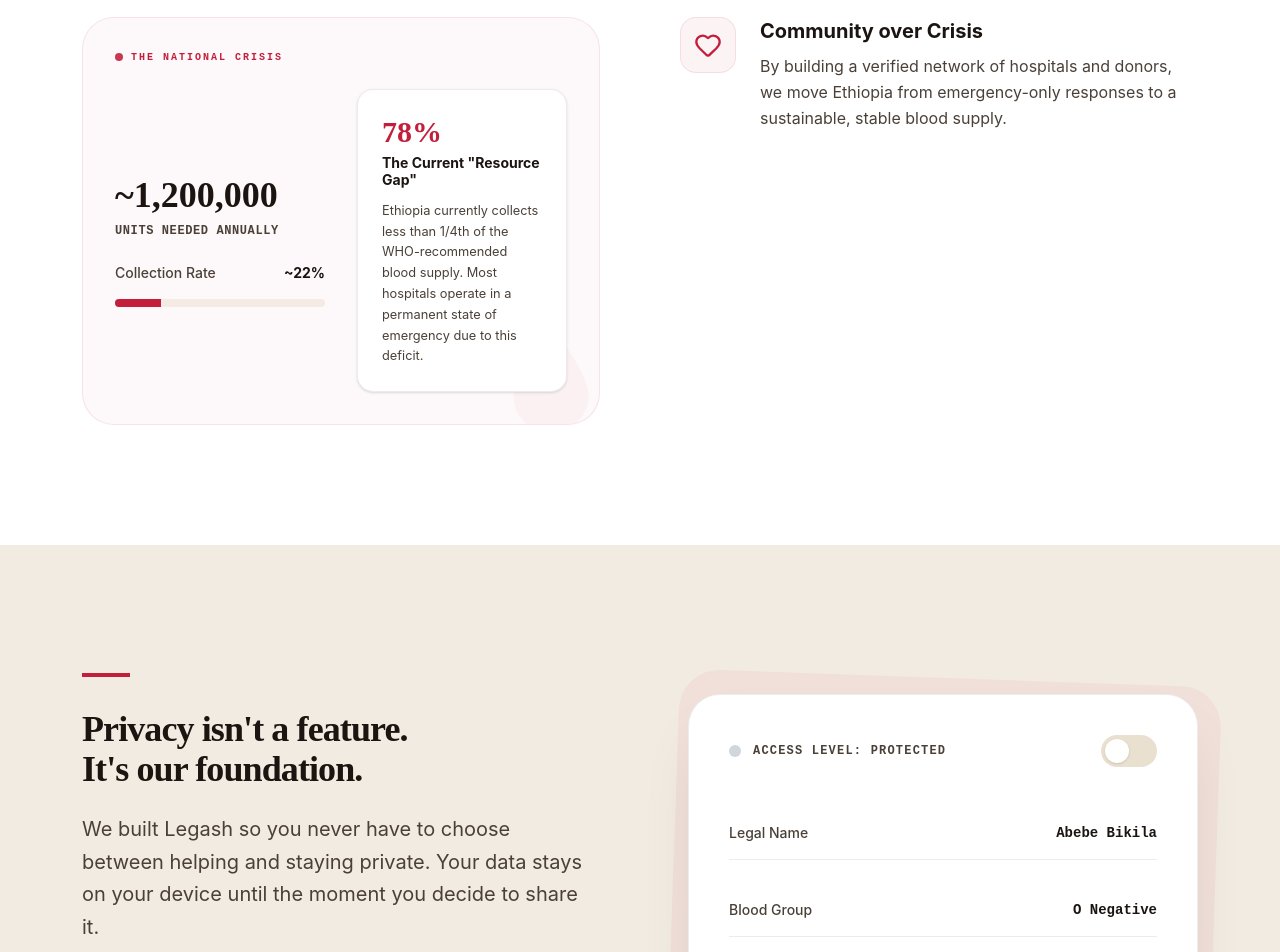
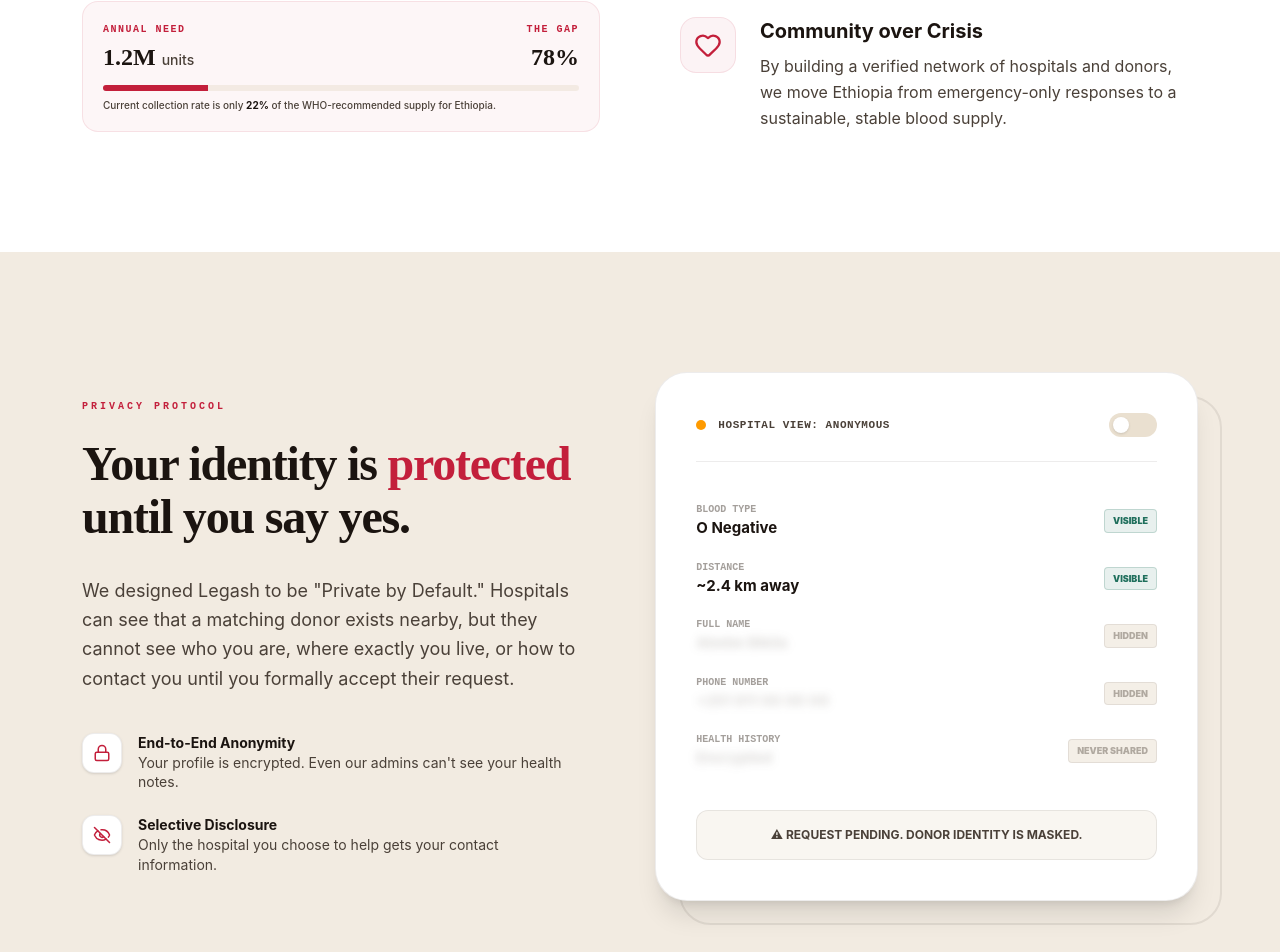
Before and after one commit to Legash-Team/Frontend, a React (Vite) app: page / in a window 1280 px wide. Shown: the part 1701-2653 px from the top of the page. Built offline with nearby package versions, Linux system fonts and the light colour scheme; no server answers.

Commit message:
feat: finished the landing page

```diff
--- a/src/components/navigation/Footer.tsx
+++ b/src/components/navigation/Footer.tsx
@@ -1,50 +1,105 @@
+import React from 'react';
 import { Logo } from '@/components/ui/Logo';
+import { Link } from 'react-router-dom';
 
 export const Footer = () => {
   return (
-    <footer className="bg-ink pt-24 pb-12 text-paper">
+    <footer className="bg-ink pt-20 pb-10 text-paper border-t border-white/5">
       <div className="max-w-[1180px] mx-auto px-8">
+
+        {/* Top Section: Brand and Links */}
         <div className="grid grid-cols-1 lg:grid-cols-12 gap-16 mb-20">
-          <div className="lg:col-span-5">
-            <Logo className="text-paper mb-8" />
-            <p className="text-paper/50 text-lg max-w-sm leading-relaxed mb-8">
-              Transforming blood donation in Ethiopia through direct, private, and smart matching technology.
+
+          {/* Column 1: Brand & Description */}
+          <div className="lg:col-span-6 flex flex-col items-start">
+            <Logo className="text-paper mb-6" />
+            <p className="text-paper/50 text-[0.95rem] max-w-sm leading-relaxed">
+              The professional digital link between Ethiopia's medical facilities and a verified network of donors. Optimized for speed, privacy, and precision.
             </p>
-            <div className="flex gap-4">
-              <div className="px-4 py-2 rounded-full border border-paper/10 text-xs font-mono uppercase tracking-widest">
-                System Status: <span className="text-green-400">Operational</span>
-              </div>
-            </div>
           </div>
 
-          <div className="lg:col-span-7 grid grid-cols-2 md:grid-cols-3 gap-12">
-            <FooterGroup title="Platform" links={['The Network', 'For Hospitals', 'Donor Privacy']} />
-            <FooterGroup title="Organization" links={['About Us', 'Contact', 'Support']} />
-            <FooterGroup title="Legal" links={['Terms', 'Privacy Policy', 'Security']} />
+          {/* Column 2: Navigation Links */}
+          <div className="lg:col-span-6 grid grid-cols-2 gap-12">
+            <FooterGroup
+              title="Network"
+              links={[
+                { label: 'How it works', href: '#how' },
+                { label: 'About Us', href: '#about' },
+                { label: 'Privacy Protocol', href: '#privacy' }
+              ]}
+            />
+
+            <FooterGroup
+              title="Facilities"
+              links={[
+                { label: 'For Hospitals', href: '#hospitals' },
+                { label: 'Register Facility', href: '/register' },
+                { label: 'Hospital Login', href: '/login' }
+              ]}
+            />
           </div>
         </div>
 
-        <div className="pt-12 border-t border-paper/10 flex flex-col md:flex-row justify-between items-center gap-6">
-          <div className="text-sm text-paper/40 font-mono">
-            &copy; {new Date().getFullYear()} LEGASH WEB. ALL RIGHTS RESERVED.
+        {/* Bottom Bar: Tagline and Contact */}
+        <div className="pt-10 border-t border-white/5 flex flex-col md:flex-row justify-between items-center gap-6">
+          <div className="text-[10px] font-mono font-bold tracking-[0.15em] text-paper/30 uppercase">
+            © {new Date().getFullYear()} LEGASH WEB. ETHIOPIA’S DIGITAL BLOOD INFRASTRUCTURE.
           </div>
-          <div className="flex gap-8 text-sm font-bold uppercase tracking-widest text-paper/60">
-            <a href="#" className="hover:text-crimson transition-colors">Twitter</a>
-            <a href="#" className="hover:text-crimson transition-colors">LinkedIn</a>
+
+          <div className="flex gap-8">
+            <a
+              href="mailto:contact@legash.com"
+              className="text-paper/40 hover:text-crimson transition-all duration-300 text-[11px] font-bold uppercase tracking-widest"
+            >
+              Contact
+            </a>
+            <a
+              href="https://linkedin.com"
+              target="_blank"
+              rel="noopener noreferrer"
+              className="text-paper/40 hover:text-crimson transition-all duration-300 text-[11px] font-bold uppercase tracking-widest"
+            >
+              LinkedIn
+            </a>
           </div>
         </div>
+
       </div>
     </footer>
   );
 };
 
-const FooterGroup = ({ title, links }: { title: string, links: string[] }) => (
-  <div>
-    <h4 className="text-xs font-bold uppercase tracking-[0.2em] text-paper/30 mb-6">{title}</h4>
+// Sub-component for consistent link columns
+const FooterGroup = ({ title, links }: { title: string, links: { label: string, href: string }[] }) => (
+  <div className="flex flex-col items-start">
+    <h4 className="text-[10px] font-black uppercase tracking-[0.25em] text-paper/20 mb-8">
+      {title}
+    </h4>
     <ul className="space-y-4">
       {links.map((link) => (
-        <li key={link}>
-          <a href="#" className="text-paper/70 hover:text-white transition-colors text-sm font-medium">{link}</a>
+        <li key={link.label}>
+          {/* Logic to handle anchor links (#) vs internal page links (/) */}
+          {link.href.startsWith('#') ? (
+            <a
+              href={link.href}
+              className="text-paper/60 hover:text-crimson transition-all duration-300 text-sm font-medium flex items-center group"
+            >
+              {link.label}
+              <span className="opacity-0 -translate-x-2 group-hover:opacity-100 group-hover:translate-x-2 transition-all duration-300 ml-1 text-[10px]">
+                →
+              </span>
+            </a>
+          ) : (
+            <Link
+              to={link.href}
+              className="text-paper/60 hover:text-crimson transition-all duration-300 text-sm font-medium flex items-center group"
+            >
+              {link.label}
+              <span className="opacity-0 -translate-x-2 group-hover:opacity-100 group-hover:translate-x-2 transition-all duration-300 ml-1 text-[10px]">
+                →
+              </span>
+            </Link>
+          )}
         </li>
       ))}
     </ul>
--- a/src/features/landing/components/AboutUs.tsx
+++ b/src/features/landing/components/AboutUs.tsx
@@ -17,49 +17,31 @@ export const AboutUs = () => {
               A smarter way to <span className="text-crimson">give and receive</span> blood in Ethiopia.
             </h2>
 
-            <p className="text-lg text-ink-soft leading-relaxed mb-8">
+            <p className="text-lg text-ink-soft leading-relaxed mb-8 text-justify">
               Legash was born from a simple observation: Ethiopia has enough donors, but not enough connection. We are a dedicated team of developers and health advocates building the bridge between those who have blood to give and those who need it now.
             </p>
 
-            {/* The Problem & Gap Card */}
-<div className="mt-12 p-8 rounded-[32px] bg-crimson/[0.03] border border-crimson/10 relative overflow-hidden group">
-  <div className="relative z-10">
-    <div className="flex items-center gap-2 mb-6">
-      <span className="w-2 h-2 rounded-full bg-crimson animate-pulse" />
-      <h3 className="font-mono text-[10px] font-bold text-crimson uppercase tracking-[0.2em]">The National Crisis</h3>
+{/* Compact National Data Badge */}
+<div className="mt-8 p-5 bg-crimson/[0.04] border border-crimson/10 rounded-2xl max-w-[1180px] ">
+  <div className="flex justify-between items-end mb-3">
+    <div>
+      <p className="text-[10px] font-mono font-bold text-crimson uppercase tracking-[0.15em] mb-1">Annual Need</p>
+      <p className="text-2xl font-serif font-bold text-ink">1.2M <span className="text-sm font-sans font-medium text-ink-soft">units</span></p>
     </div>
-
-    <div className="grid sm:grid-cols-2 gap-8 items-center">
-      <div>
-        <h4 className="text-4xl font-serif font-bold text-ink mb-2">~1,200,000</h4>
-        <p className="text-xs font-mono font-bold text-ink-soft uppercase tracking-wider mb-6">Units Needed Annually</p>
-
-        <div className="space-y-4">
-          <div className="flex justify-between items-end">
-            <span className="text-sm font-medium text-ink-soft">Collection Rate</span>
-            <span className="text-sm font-bold text-ink">~22%</span>
-          </div>
-          {/* Progress Bar Showing the Gap */}
-          <div className="h-2 w-full bg-sand/50 rounded-full overflow-hidden">
-            <div className="h-full bg-crimson w-[22%]" />
-          </div>
-        </div>
-      </div>
-
-      <div className="p-6 rounded-2xl bg-white border border-line-soft shadow-sm">
-        <div className="text-crimson font-serif text-3xl font-bold mb-1">78%</div>
-        <p className="text-sm font-bold text-ink mb-3 leading-tight">The Current "Resource Gap"</p>
-        <p className="text-[0.8rem] text-ink-soft leading-relaxed">
-          Ethiopia currently collects less than 1/4th of the WHO-recommended blood supply. Most hospitals operate in a permanent state of emergency due to this deficit.
-        </p>
-      </div>
+    <div className="text-right">
+      <p className="text-[10px] font-mono font-bold text-crimson uppercase tracking-[0.15em] mb-1">The Gap</p>
+      <p className="text-2xl font-serif font-bold text-ink text-crimson">78%</p>
     </div>
   </div>
 
-  {/* Subtle Background Watermark Icon */}
-  <svg className="absolute -bottom-4 -right-4 w-32 h-32 opacity-[0.03] text-crimson" viewBox="0 0 24 24" fill="currentColor">
-    <path d="M12 2.5C12 2.5 5 11.2 5 15.8C5 19.7 8.1 22.5 12 22.5C15.9 22.5 19 19.7 19 15.8C19 11.2 12 2.5 12 2.5Z"/>
-  </svg>
+  {/* Slim Visual Gap Bar */}
+  <div className="h-1.5 w-full bg-sand/50 rounded-full overflow-hidden mb-2">
+    <div className="h-full bg-crimson w-[22%]" />
+  </div>
+
+  <p className="text-[10px] text-ink-soft leading-tight font-medium">
+    Current collection rate is only <span className="text-ink font-bold">22%</span> of the WHO-recommended supply for Ethiopia.
+  </p>
 </div>
           </div>
 
--- a/src/features/landing/components/PrivacySection.tsx
+++ b/src/features/landing/components/PrivacySection.tsx
@@ -1,78 +1,116 @@
-import { useState } from 'react';
+import React, { useState } from 'react';
+import { Lock, EyeOff, ShieldCheck, UserSearch } from 'lucide-react';
 
 export const PrivacySection = () => {
-  const [isLive, setIsLive] = useState(false);
+  const [isAccepted, setIsAccepted] = useState(false);
 
   return (
-    <section className="py-32 bg-paper-dim" id="privacy">
+    <section className="py-[120px] bg-paper-dim" id="privacy">
       <div className="max-w-[1180px] mx-auto px-8">
-        <div className="grid lg:grid-cols-2 gap-24 items-center">
+        <div className="grid lg:grid-cols-[1fr_1.1fr] gap-20 items-center">
+
+          {/* Left Side: Content */}
           <div>
-            <div className="w-12 h-1 bg-crimson mb-8" />
-            <h2 className="text-4xl font-serif font-bold text-ink mb-6">
-              Privacy isn't a feature. <br />It's our foundation.
+            <span className="font-mono text-[10px] font-bold text-crimson uppercase tracking-[0.3em] block mb-6">
+              Privacy Protocol
+            </span>
+            <h2 className="text-5xl font-serif font-bold text-ink leading-[1.1] mb-8">
+              Your identity is <span className="text-crimson">protected</span> until you say yes.
             </h2>
-            <p className="text-xl text-ink-soft mb-12 leading-relaxed">
-              We built Legash so you never have to choose between helping and staying private. Your data stays on your device until the moment you decide to share it.
+            <p className="text-lg text-ink-soft leading-relaxed mb-10">
+              We designed Legash to be "Private by Default." Hospitals can see that a matching donor exists nearby, but they cannot see who you are, where exactly you live, or how to contact you until you formally accept their request.
             </p>
 
-            <div className="space-y-8">
-              <PrivacyItem title="Encrypted Identity" desc="Your name and blood type are only visible to hospitals when they need a match." />
-              <PrivacyItem title="Zero-Tracking History" desc="We don't store your donation locations. We only remind you when you're eligible again." />
+            <div className="space-y-6">
+              <PrivacyFeat
+                icon={<Lock size={18} />}
+                title="End-to-End Anonymity"
+                desc="Your profile is encrypted. Even our admins can't see your health notes."
+              />
+              <PrivacyFeat
+                icon={<EyeOff size={18} />}
+                title="Selective Disclosure"
+                desc="Only the hospital you choose to help gets your contact information."
+              />
             </div>
           </div>
 
+          {/* Right Side: The "Live Disclosure" Card */}
           <div className="relative">
-            {/* The "Safe Card" UI */}
-            <div className="bg-white p-10 rounded-[32px] shadow-[0_32px_64px_-16px_rgba(0,0,0,0.1)] border border-line-soft relative z-10">
-              <div className="flex items-center justify-between mb-10">
+            <div className="bg-white border border-line-soft rounded-[32px] p-10 shadow-xl relative z-10">
+
+              {/* Card Header */}
+              <div className="flex justify-between items-center mb-10 pb-6 border-b border-line-soft">
                 <div className="flex items-center gap-3">
-                  <div className={`w-3 h-3 rounded-full ${isLive ? 'bg-green-500 animate-pulse' : 'bg-gray-300'}`} />
-                  <span className="font-mono text-xs font-bold uppercase tracking-widest text-ink-soft">
-                    Access Level: {isLive ? 'Full Contact' : 'Protected'}
+                  <div className={`w-2.5 h-2.5 rounded-full ${isAccepted ? 'bg-verified animate-pulse' : 'bg-amber-500'}`} />
+                  <span className="font-mono text-[11px] font-bold uppercase tracking-wider text-ink-soft">
+                    {isAccepted ? 'HOSPITAL VIEW: CONNECTED' : 'HOSPITAL VIEW: ANONYMOUS'}
                   </span>
                 </div>
+                {/* The Toggle Switch */}
                 <button
-                  onClick={() => setIsLive(!isLive)}
-                  className={`w-14 h-8 rounded-full transition-all p-1 ${isLive ? 'bg-verified' : 'bg-sand'}`}
+                  onClick={() => setIsAccepted(!isAccepted)}
+                  className={`w-12 h-6 rounded-full transition-all relative ${isAccepted ? 'bg-verified' : 'bg-sand'}`}
                 >
-                  <div className={`w-6 h-6 bg-white rounded-full shadow-sm transition-all ${isLive ? 'translate-x-6' : 'translate-x-0'}`} />
+                  <div className={`absolute top-1 w-4 h-4 bg-white rounded-full shadow-sm transition-all ${isAccepted ? 'left-7' : 'left-1'}`} />
                 </button>
               </div>
 
-              <div className="space-y-6">
-                <DataRow label="Legal Name" value="Abebe Bikila" blurred={false} />
-                <DataRow label="Blood Group" value="O Negative" blurred={false} />
-                <DataRow label="Phone Number" value="+251 911 234 567" blurred={!isLive} />
-                <DataRow label="Precise Location" value="Bole, Addis Ababa" blurred={!isLive} />
+              {/* Data Table */}
+              <div className="space-y-5">
+                <DataRow label="Blood Type" value="O Negative" status="Always Visible" isVisible={true} />
+                <DataRow label="Distance" value="~2.4 km away" status="Always Visible" isVisible={true} />
+                <DataRow label="Full Name" value="Abebe Bikila" status="Hidden" isVisible={isAccepted} />
+                <DataRow label="Phone Number" value="+251 911 00 00 00" status="Hidden" isVisible={isAccepted} />
+                <DataRow label="Health History" value="Private" status="Never Shared" isVisible={false} isPermanent={true} />
+              </div>
+
+              {/* Status Message */}
+              <div className={`mt-10 p-4 rounded-xl text-center text-xs font-bold transition-all ${
+                isAccepted ? 'bg-verified/5 text-verified border border-verified/10' : 'bg-sand/30 text-ink-soft border border-line-soft'
+              }`}>
+                {isAccepted
+                  ? "✓ DONOR HAS ACCEPTED. CONTACT INFO REVEALED."
+                  : "⚠ REQUEST PENDING. DONOR IDENTITY IS MASKED."}
               </div>
             </div>
-            {/* Decorative Background Element */}
-            <div className="absolute -inset-4 bg-crimson/5 rounded-[40px] rotate-2" />
+
+            {/* Background Decorative Element */}
+            <div className="absolute -bottom-6 -right-6 w-full h-full border-2 border-line-soft rounded-[32px] -z-0" />
           </div>
+
         </div>
       </div>
     </section>
   );
 };
 
-const DataRow = ({ label, value, blurred }: { label: string, value: string, blurred: boolean }) => (
-  <div className="flex justify-between items-center py-4 border-b border-line-soft last:border-0">
-    <span className="text-sm font-medium text-ink-soft">{label}</span>
-    <span className={`text-sm font-bold font-mono transition-all duration-500 ${blurred ? 'blur-md select-none text-gray-300' : 'text-ink'}`}>
-      {value}
-    </span>
+const PrivacyFeat = ({ icon, title, desc }: { icon: React.ReactNode, title: string, desc: string }) => (
+  <div className="flex gap-4 items-start">
+    <div className="w-10 h-10 rounded-xl bg-white border border-line-soft flex items-center justify-center text-crimson shadow-sm shrink-0">
+      {icon}
+    </div>
+    <div>
+      <h4 className="font-bold text-ink text-sm">{title}</h4>
+      <p className="text-sm text-ink-soft leading-snug">{desc}</p>
+    </div>
   </div>
 );
 
-const PrivacyItem = ({ title, desc }: { title: string, desc: string }) => (
-  <div className="flex gap-4">
-    <div className="shrink-0 w-6 h-6 rounded-full bg-verified/10 flex items-center justify-center text-verified">
-      <svg className="w-4 h-4" fill="none" stroke="currentColor" viewBox="0 0 24 24"><path strokeLinecap="round" strokeLinejoin="round" strokeWidth="3" d="M5 13l4 4L19 7" /></svg>
+const DataRow = ({ label, value, status, isVisible, isPermanent }: { label: string, value: string, status: string, isVisible: boolean, isPermanent?: boolean }) => (
+  <div className="flex justify-between items-center group">
+    <div className="flex flex-col">
+      <span className="text-[10px] font-mono font-bold text-ink-soft/50 uppercase">{label}</span>
+      <span className={`text-[15px] font-bold transition-all duration-500 ${
+        isVisible ? 'text-ink' : 'text-ink-soft/20 blur-[4px] select-none'
+      }`}>
+        {isPermanent ? "Encrypted" : value}
+      </span>
     </div>
-    <div>
-      <h4 className="font-bold text-ink">{title}</h4>
-      <p className="text-sm text-ink-soft">{desc}</p>
+    <div className={`text-[9px] font-black uppercase px-2 py-1 rounded border transition-all ${
+      isVisible ? 'bg-verified/10 border-verified/20 text-verified' : 'bg-sand/50 border-line-soft text-ink-soft/40'
+    }`}>
+      {isPermanent ? "Never Shared" : isVisible ? "Visible" : status}
     </div>
   </div>
 );
```
Also changed, not shown: src/features/landing/components/Trust.tsx (+48 -51 lines).
